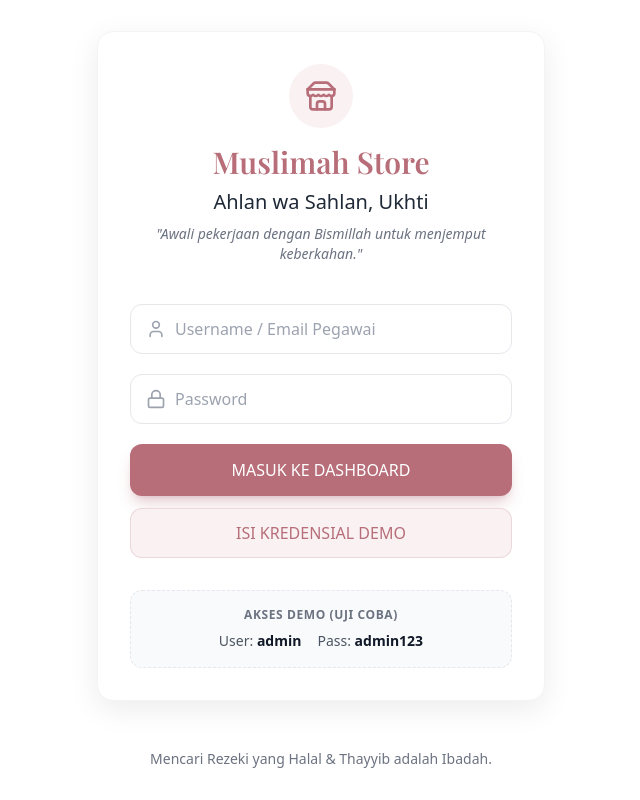
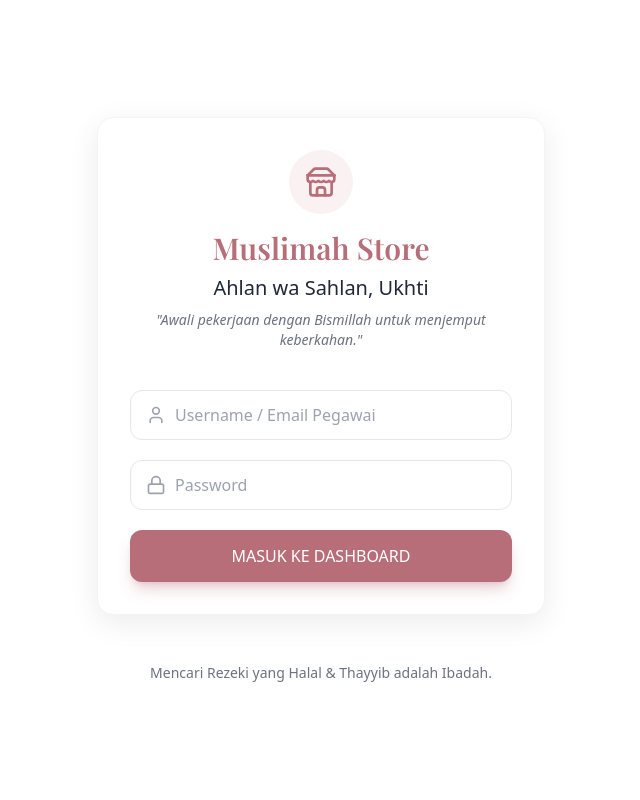
Before and after one commit to umisholikhah620-boop/MuslimahStore, a Next.js app: page / in a window 1280 px wide. Shown: the whole page, without its empty margins (319-959 px from the left). Built offline with nearby package versions, Linux system fonts and the light colour scheme; no server answers; a web font is replaced by a local one.

Commit message:
Remove demo credentials

```diff
--- a/components/Login.jsx
+++ b/components/Login.jsx
@@ -116,27 +116,8 @@ export default function Login({ onNavigate }) {
                         >
                             {loading ? 'Memproses...' : 'MASUK KE DASHBOARD'}
                         </button>
-
-                        <button
-                            type="button"
-                            onClick={() => {
-                                setEmail('admin');
-                                setPassword('admin123');
-                            }}
-                            className="w-full bg-[#f9f1f2] hover:bg-[#f2e2e4] text-[#B76E79] font-medium py-3 rounded-xl transition-colors border border-[#B76E79]/20"
-                        >
-                            ISI KREDENSIAL DEMO
-                        </button>
                     </div>
                 </form>
-
-                <div className="mt-8 p-4 bg-gray-50 rounded-xl border border-dashed border-gray-200 text-center">
-                    <p className="text-xs text-gray-500 uppercase tracking-wider font-semibold mb-2">Akses Demo (Uji Coba)</p>
-                    <div className="flex justify-center gap-4 text-sm text-gray-600">
-                        <span>User: <strong className="text-gray-900">admin</strong></span>
-                        <span>Pass: <strong className="text-gray-900">admin123</strong></span>
-                    </div>
-                </div>
 
 
             </div>
```
